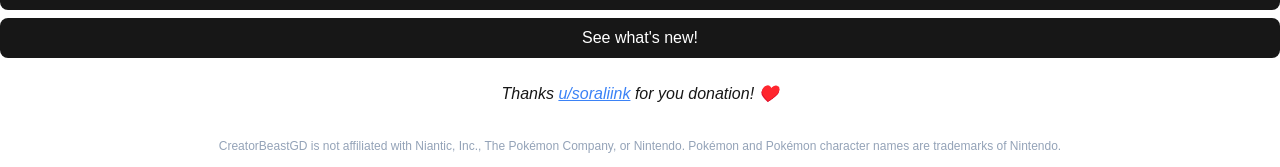
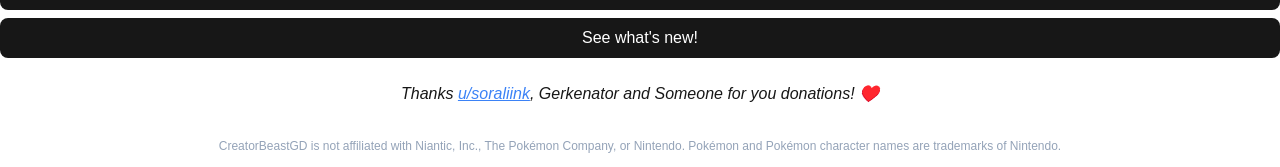
Before and after one commit to CreatorBeastGD/pokechespin, a Next.js app: page /pokemon-go-damage-calculator in a window 1280 px wide. Shown: the part 234-401 px from the top of the page. Built offline with nearby package versions, Linux system fonts and the light colour scheme; no server answers.

Commit message:
Update page.tsx

```diff
--- a/app/pokemon-go-damage-calculator/page.tsx
+++ b/app/pokemon-go-damage-calculator/page.tsx
@@ -26,7 +26,7 @@ export default function Page() {
                 </button>
             </a>
             <div>
-                <p className="italic p-4">Thanks <a className="link" href="https://www.reddit.com/user/soraliink/">u/soraliink</a> for you donation! ♥️</p>
+                <p className="italic p-4">Thanks <a className="link" href="https://www.reddit.com/user/soraliink/">u/soraliink</a>, Gerkenator and Someone for you donations! ♥️</p>
             </div>
             <CookieBanner />
         </div>
```
